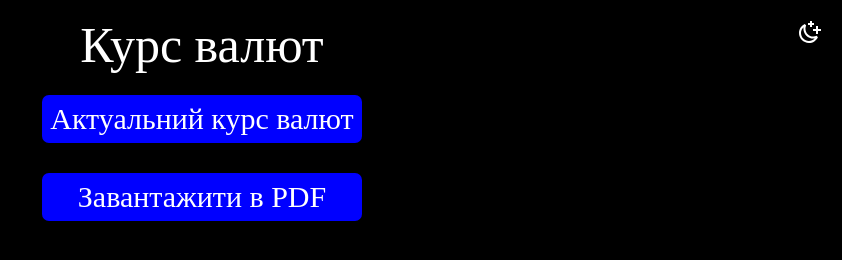
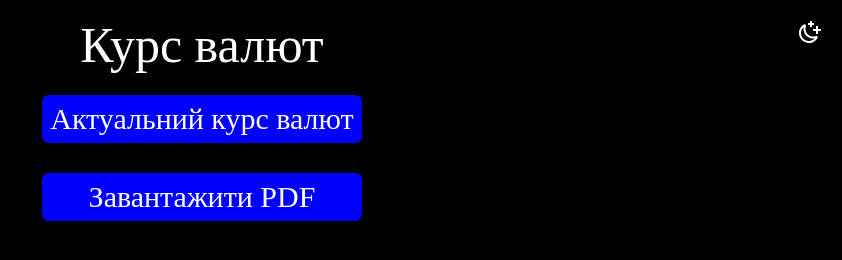
Before and after one commit to BhdnS/Exchange-Rates, a website built with webpack: page src/index.html in a window 1280 px wide. Shown: the whole page, without its empty margins (438-1280 px from the left). Built offline with nearby package versions, Linux system fonts and the light colour scheme; what pdfmake would draw is missing.

Commit message:
fix: media

```diff
--- a/src/index.html
+++ b/src/index.html
@@ -23,7 +23,7 @@
 					<tbody class="main__tbody">
 					</tbody>
 				</table>
-			<button class="btn btn__download">Завантажити в PDF</button>
+			<button class="btn btn__download">Завантажити PDF</button>
 		</main>
 	</div>
 </body>
--- a/src/style/media.scss
+++ b/src/style/media.scss
@@ -101,7 +101,7 @@
 }
 
 
-@media screen and (min-width: 1701px) and (max-width: 2200px) {
+@media screen and (min-width: 1701px) {
 
 	.header {
 		padding: 20px 0px 10px 0px;
```
